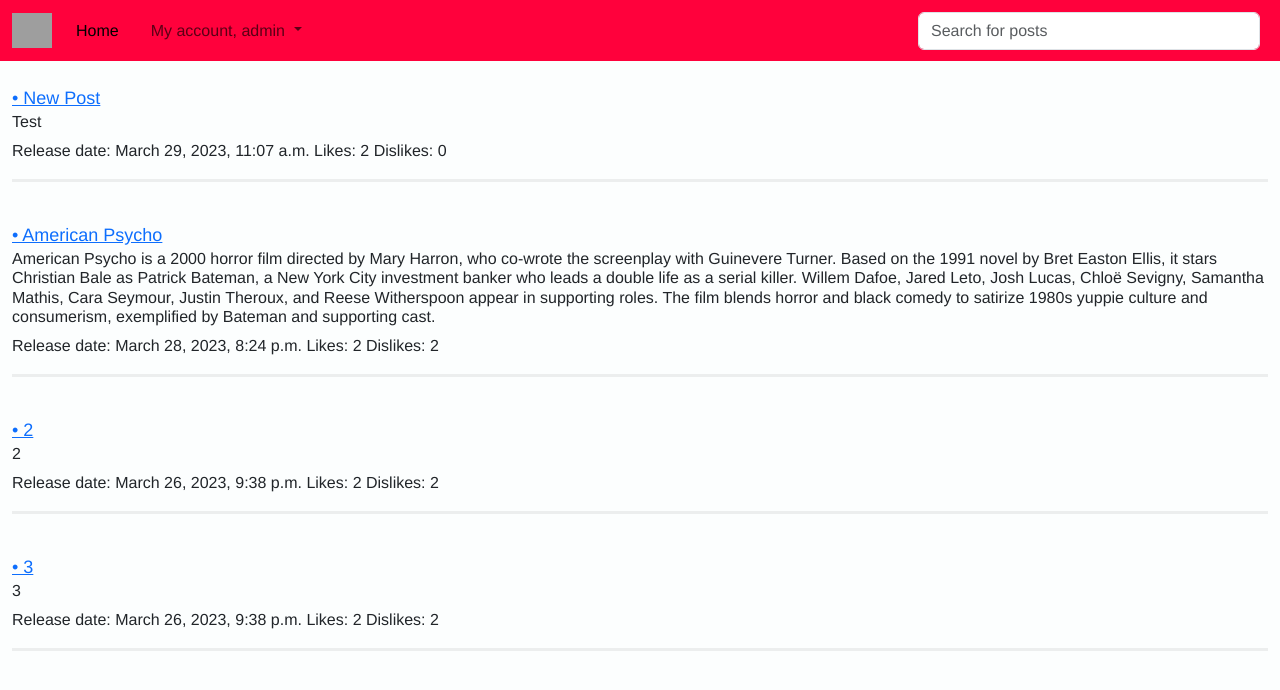
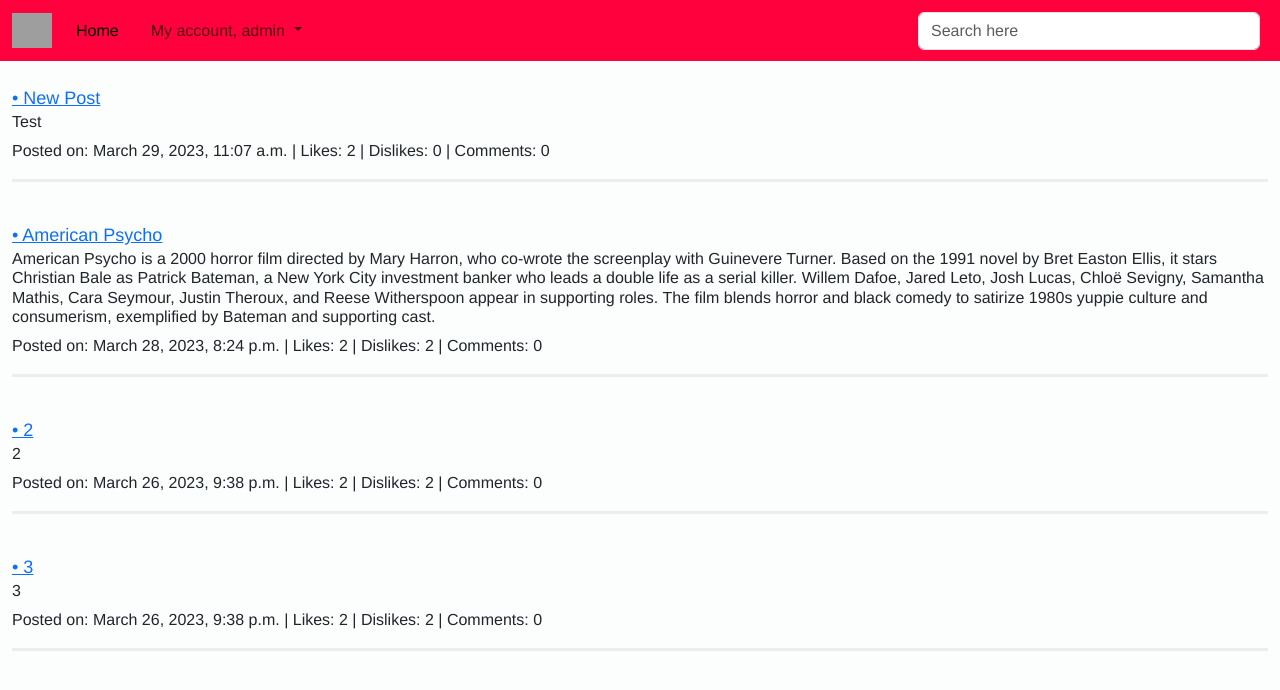
Before and after one commit to benjamincristian/project, a Django app: page /all_posts/ in a window 1280 px wide. Shown: the top 690 px of the page. Run offline with Django 4.2, Linux system fonts and the light colour scheme; a user stored in the database is signed in; data comes from the database, SQL or seed files in the repository; both versions use the stored data as it was after the commit; data that the repository does not hold is empty; some libraries are stand-ins or nearby versions; grey boxes are pictures that could not be loaded.

Commit message:
V19 / Stylization

```diff
--- a/post/forms.py
+++ b/post/forms.py
@@ -34,7 +34,7 @@ class PostUpdateForm(forms.ModelForm):
 class PostCommentForm(forms.ModelForm):
     class Meta:
         model = Comment
-        fields = ['name', 'body']
+        fields = ['body']
 
         widgets = {
             'name': TextInput(attrs={
--- a/post/models.py
+++ b/post/models.py
@@ -23,6 +23,9 @@ class Post(models.Model):
     def total_dislike(self):
         return self.dislikes.count()
 
+    def total_comments(self):
+        return self.comments.count()
+
 
 class Comment(models.Model):
     post_id = models.ForeignKey(Post, related_name='comments', on_delete=models.CASCADE)
--- a/post/views.py
+++ b/post/views.py
@@ -17,7 +17,7 @@ class PostCreateView(LoginRequiredMixin, CreateView):
     success_url = reverse_lazy('view-blog')
 
 
-class PostListView(ListView):
+class PostListView(LoginRequiredMixin, ListView):
     template_name = 'post/list_of_post.html'
     model = Post
     context_object_name = 'all_posts'
--- a/templates/navbar.html
+++ b/templates/navbar.html
@@ -30,7 +30,7 @@
                 </li>
             </ul>
             <form method="get" class="d-flex" role="search" action="{% url 'search' %}" style="width: 350px">
-                <input class="form-control me-2" type="search" name="search" placeholder="Search for posts"
+                <input class="form-control me-2" type="search" name="search" placeholder="Search here"
                        aria-label="Search">
             </form>
         </div>
--- a/templates/post/list_of_post.html
+++ b/templates/post/list_of_post.html
@@ -12,9 +12,10 @@
                     {% if post.description %}
                         <h6>{{ post.small_description }}</h6>
                     {% endif %}
-                    Release date: {{ post.created_on }}
-                    Likes: {{ post.total_like }}
-                    Dislikes: {{ post.total_dislike }}
+                    Posted on: {{ post.created_on }} |
+                    Likes: {{ post.total_like }} |
+                    Dislikes: {{ post.total_dislike }} |
+                    Comments: {{ post.total_comments }}
                      <hr class="solid" style="border-top: 3px solid #bbb;">
                 {% endfor %}
             </div>
--- a/templates/post/search.html
+++ b/templates/post/search.html
@@ -11,19 +11,19 @@
                         <thead>
                         <tr>
                             <th>Title</th>
-                            <th>Description</th>
-                            <th>Email</th>
+                            <th>Posted on</th>
                         </tr>
                         </thead>
                         <tbody>
                         {% for post in all_posts %}
                             <tr>
                                 <td>{{ post.title }}</td>
+                                <td>{{ post.created_on }}</td>
                             </tr>
                         {% endfor %}
                         </tbody>
                     </table>
-                {% else %}
+                        {% else %}
                     <h3 class="text-center">No posts</h3>
                 {% endif %}
             </div>
--- a/templates/userextend/create_user.html
+++ b/templates/userextend/create_user.html
@@ -3,12 +3,12 @@
 {% block title %} Create User {% endblock %}
 
 {% block content %}
-    <div class="container-fluid">
+    <div class="container-fluid" style="margin-top: 25px; margin-bottom: 25px;">
         <div class="row">
             <div class="col-md-6 offset-md-3">
                 <div class="card">
                     <div class="card-header">
-                        <h3 class="text-center"> Create a new user</h3>
+                        <h3 class="text-center"> New account </h3>
                     </div>
                     <form method="post">
                         {% csrf_token %} {# csrf- cross site request forgery. este un fel de sistem de securitate care protejeza formularul#}
```
Also changed, not shown: templates/home/home.html (+1 -6 lines), templates/post/detail_post.html (+11 -1 lines), templates/registration/login.html (+3 -6 lines), db.sqlite3, post/migrations/0020_alter_comment_name.py (added), post/migrations/0021_alter_comment_name.py (added).
